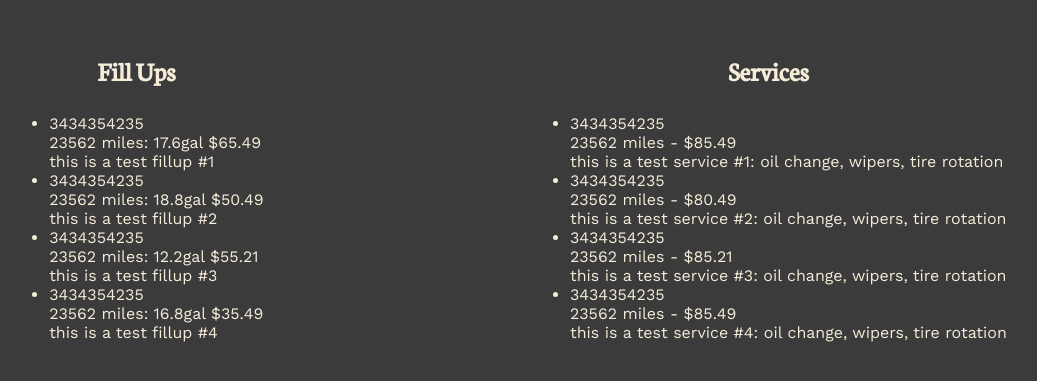
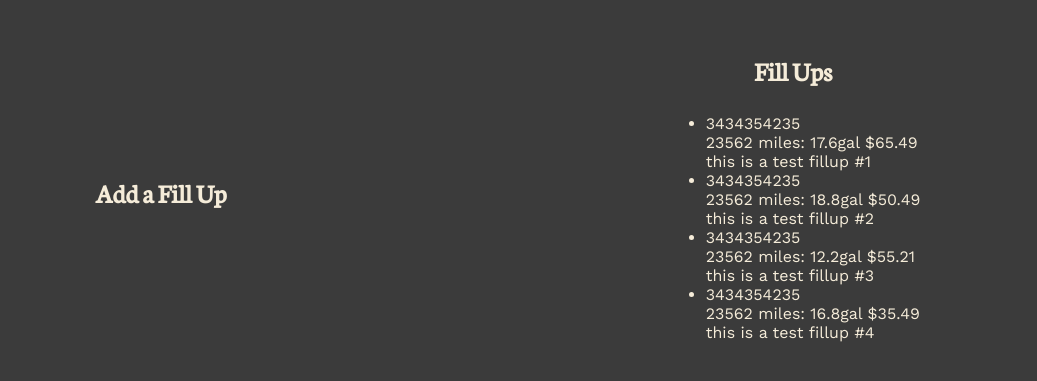
Before and after one commit to jhnnyk/garage, a website: page public/index.html in a window 1280 px wide. Shown: the part 175-556 px from the top of the page, without its empty margins (132-1169 px from the left). Drawn offline with nearby package versions, Linux system fonts and the light colour scheme.

Commit message:
reduce MVP to just fillups

```diff
--- a/public/app.js
+++ b/public/app.js
@@ -51,47 +51,6 @@ const MOCK_FILLUPS = {
   ]
 }
 
-const MOCK_SERVICES = {
-  'services': [
-    {
-      'id': '12344556',
-      'date': '3434354235',
-      'shop': 'Stevinson Toyota',
-      'mileage': 23562,
-      'cost': 85.49,
-      'text': 'this is a test service #1: oil change, wipers, tire rotation',
-      'car_id': '3924508'
-    },
-    {
-      'id': '12344556',
-      'date': '3434354235',
-      'shop': 'Stevinson Toyota',
-      'mileage': 23562,
-      'cost': 80.49,
-      'text': 'this is a test service #2: oil change, wipers, tire rotation',
-      'car_id': '3924508'
-    },
-    {
-      'id': '12344556',
-      'date': '3434354235',
-      'shop': 'Stevinson Toyota',
-      'mileage': 23562,
-      'cost': 85.21,
-      'text': 'this is a test service #3: oil change, wipers, tire rotation',
-      'car_id': '3924508'
-    },
-    {
-      'id': '12344556',
-      'date': '3434354235',
-      'shop': 'Stevinson Toyota',
-      'mileage': 23562,
-      'cost': 85.49,
-      'text': 'this is a test service #4: oil change, wipers, tire rotation',
-      'car_id': '3924508'
-    }
-  ]
-}
-
 function getRecentFillups (callbackFn) {
   setTimeout(function () { callbackFn(MOCK_FILLUPS) }, 100)
 }
@@ -109,26 +68,8 @@ function displayFillups (data) {
   }
 }
 
-function getRecentServices (callbackFn) {
-  setTimeout(function () { callbackFn(MOCK_SERVICES) }, 100)
-}
-
-function displayServices (data) {
-  for (index in data.services) {
-    const service = data.services[index]
-    $('#services').append(`
-      <li>
-        ${service.date}<br>
-        ${service.mileage} miles - $${service.cost}<br>
-        ${service.text}
-      </li>
-    `)
-  }
-}
-
 function getAndDisplayDashboard () {
   getRecentFillups(displayFillups)
-  getRecentServices(displayServices)
 }
 
 $(getAndDisplayDashboard())
--- a/public/index.html
+++ b/public/index.html
@@ -14,13 +14,12 @@
 
   <div class="container">
     <section>
-      <h3>Fill Ups</h3>
-      <ul id="fillups"></ul>
+      <h3>Add a Fill Up</h3>
     </section>
 
     <section>
-      <h3>Services</h3>
-      <ul id="services"></ul>
+      <h3>Fill Ups</h3>
+      <ul id="fillups"></ul>
     </section>
   </div>
 
```
